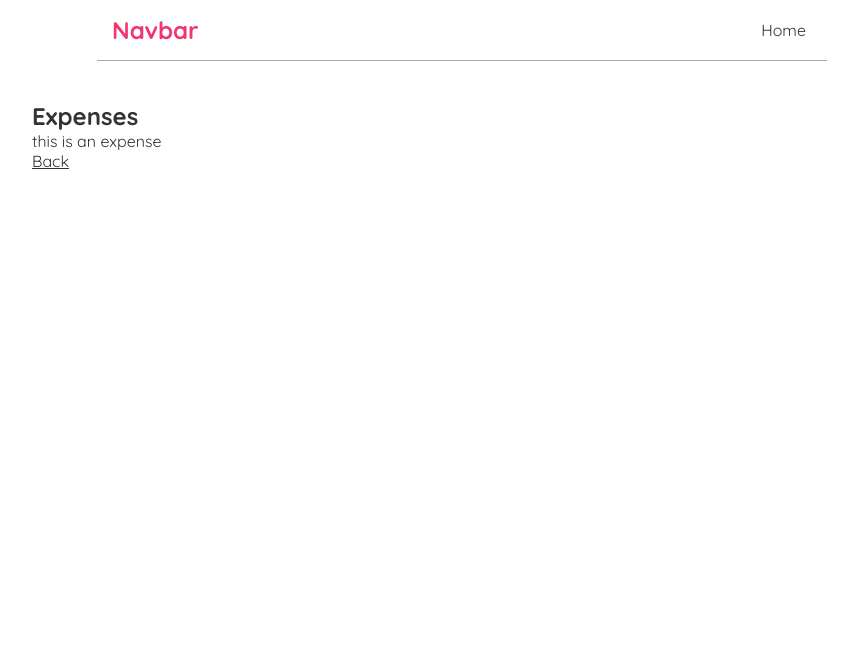
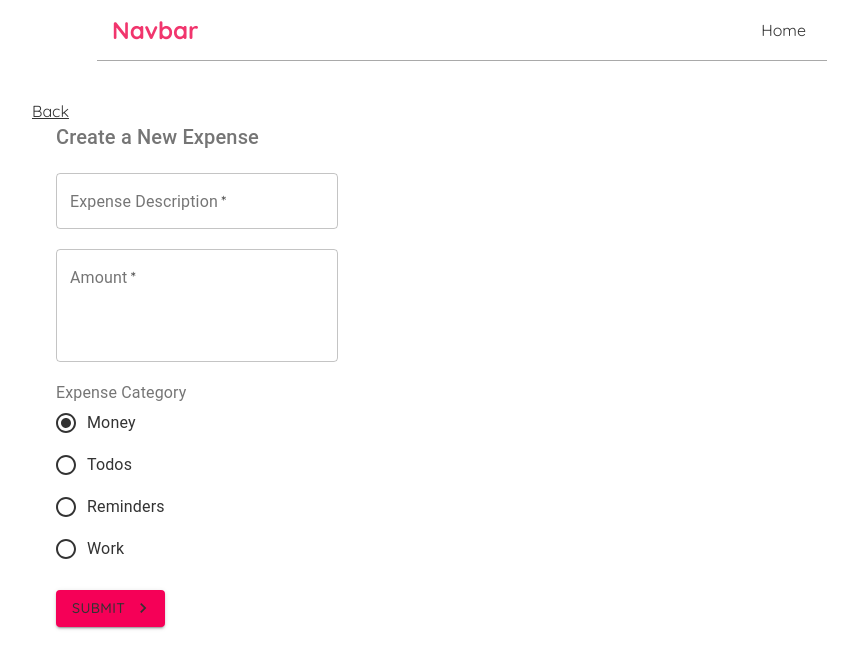
Before and after one commit to nparthas/Budgets, a React (Create React App) app in the folder app/desktop/: page /Expenses in a window 1280 px wide. Shown: the top 668 px of the page, without its empty margins (178-1036 px from the left). Built offline with nearby package versions, Linux system fonts and the light colour scheme.

Commit message:
creating database editing expense page

```diff
--- a/app/desktop/src/components/ExpensesCard.js
+++ b/app/desktop/src/components/ExpensesCard.js
@@ -55,7 +55,6 @@ const ExpensesCard = (props) => {
       <div className="card-inner">
         <Link to="/Expenses">
           <div className="card-face">
-            <h2 className="card-header">Expenses</h2>
             <TableContainer className={classes.table} component={Paper}>
               <Table aria-label="simple table">
                 <TableHead>
--- a/app/desktop/src/components/StatisticsCard.js
+++ b/app/desktop/src/components/StatisticsCard.js
@@ -27,12 +27,13 @@ const StatisticsCard = (props) => {
     },
   };
 
-  function addToData(id, amount) {
+  function addToData(id, amt) {
+    const amount = parseInt(amt);
     return { id, amount };
   }
 
   const data = expenses.map((expense) =>
-    addToData(expense.title, expense.amount)
+    addToData(expense.category, expense.amount)
   );
 
   return (
@@ -60,7 +61,7 @@ const StatisticsCard = (props) => {
               data={data}
               x="id"
               y="amount"
-              colorScale={["purple", "silver", "cyan", "lime"]}
+              colorScale={"blue"}
               labelRadius={({ innerRadius }) => innerRadius + 40}
               innerRadius={0}
             />
--- a/app/desktop/src/pages/Expenses.js
+++ b/app/desktop/src/pages/Expenses.js
@@ -1,6 +1,27 @@
 import { Link } from "react-router-dom";
 import ".././css/expenses.css";
 import { motion } from "framer-motion";
+import { useState } from "react";
+import Typography from "@material-ui/core/Typography";
+import Button from "@material-ui/core/Button";
+import Container from "@material-ui/core/Container";
+import KeyboardArrowRightIcon from "@material-ui/icons/KeyboardArrowRight";
+import { makeStyles } from "@material-ui/core";
+import TextField from "@material-ui/core/TextField";
+import Radio from "@material-ui/core/Radio";
+import RadioGroup from "@material-ui/core/RadioGroup";
+import FormControlLabel from "@material-ui/core/FormControlLabel";
+import FormControl from "@material-ui/core/FormControl";
+import FormLabel from "@material-ui/core/FormLabel";
+import { useHistory } from "react-router-dom";
+
+const useStyles = makeStyles({
+  field: {
+    marginTop: 20,
+    marginBottom: 20,
+    display: "block",
+  },
+});
 
 const Expenses = () => {
   const expandVariants = {
@@ -17,6 +38,34 @@ const Expenses = () => {
     },
   };
 
+  const classes = useStyles();
+  const history = useHistory();
+  const [title, setTitle] = useState("");
+  const [amount, setAmount] = useState(0);
+  const [titleError, setTitleError] = useState(false);
+  const [detailsError, setDetailsError] = useState(false);
+  const [category, setCategory] = useState("money");
+
+  const handleSubmit = (e) => {
+    e.preventDefault();
+    setTitleError(false);
+    setDetailsError(false);
+
+    if (title === "") {
+      setTitleError(true);
+    }
+    if (amount === 0) {
+      setDetailsError(true);
+    }
+    if (title && amount) {
+      fetch("http://localhost:8000/expenses", {
+        method: "POST",
+        headers: { "Content-type": "application/json" },
+        body: JSON.stringify({ title, category, amount }),
+      }).then(() => history.push("/"));
+    }
+  };
+
   return (
     <motion.div
       className="expenses"
@@ -24,9 +73,76 @@ const Expenses = () => {
       initial="hidden"
       animate="visible"
     >
-      <h2>Expenses</h2>
-      <p>this is an expense</p>
       <Link to="/">Back</Link>
+      <Container size="sm">
+        <Typography
+          variant="h6"
+          color="textSecondary"
+          component="h2"
+          gutterBottom
+        >
+          Create a New Expense
+        </Typography>
+
+        <form noValidate autoComplete="off" onSubmit={handleSubmit}>
+          <TextField
+            className={classes.field}
+            onChange={(e) => setTitle(e.target.value)}
+            label="Expense Description"
+            variant="outlined"
+            color="secondary"
+            fullWidth
+            required
+            error={titleError}
+          />
+          <TextField
+            className={classes.field}
+            onChange={(e) => setAmount(e.target.value)}
+            label="Amount"
+            variant="outlined"
+            color="secondary"
+            multiline
+            rows={4}
+            fullWidth
+            required
+            error={detailsError}
+          />
+
+          <FormControl className={classes.field}>
+            <FormLabel>Expense Category</FormLabel>
+            <RadioGroup
+              value={category}
+              onChange={(e) => setCategory(e.target.value)}
+            >
+              <FormControlLabel
+                value="money"
+                control={<Radio />}
+                label="Money"
+              />
+              <FormControlLabel
+                value="todos"
+                control={<Radio />}
+                label="Todos"
+              />
+              <FormControlLabel
+                value="reminders"
+                control={<Radio />}
+                label="Reminders"
+              />
+              <FormControlLabel value="work" control={<Radio />} label="Work" />
+            </RadioGroup>
+          </FormControl>
+
+          <Button
+            type="submit"
+            color="secondary"
+            variant="contained"
+            endIcon={<KeyboardArrowRightIcon />}
+          >
+            Submit
+          </Button>
+        </form>
+      </Container>
     </motion.div>
   );
 };
```
